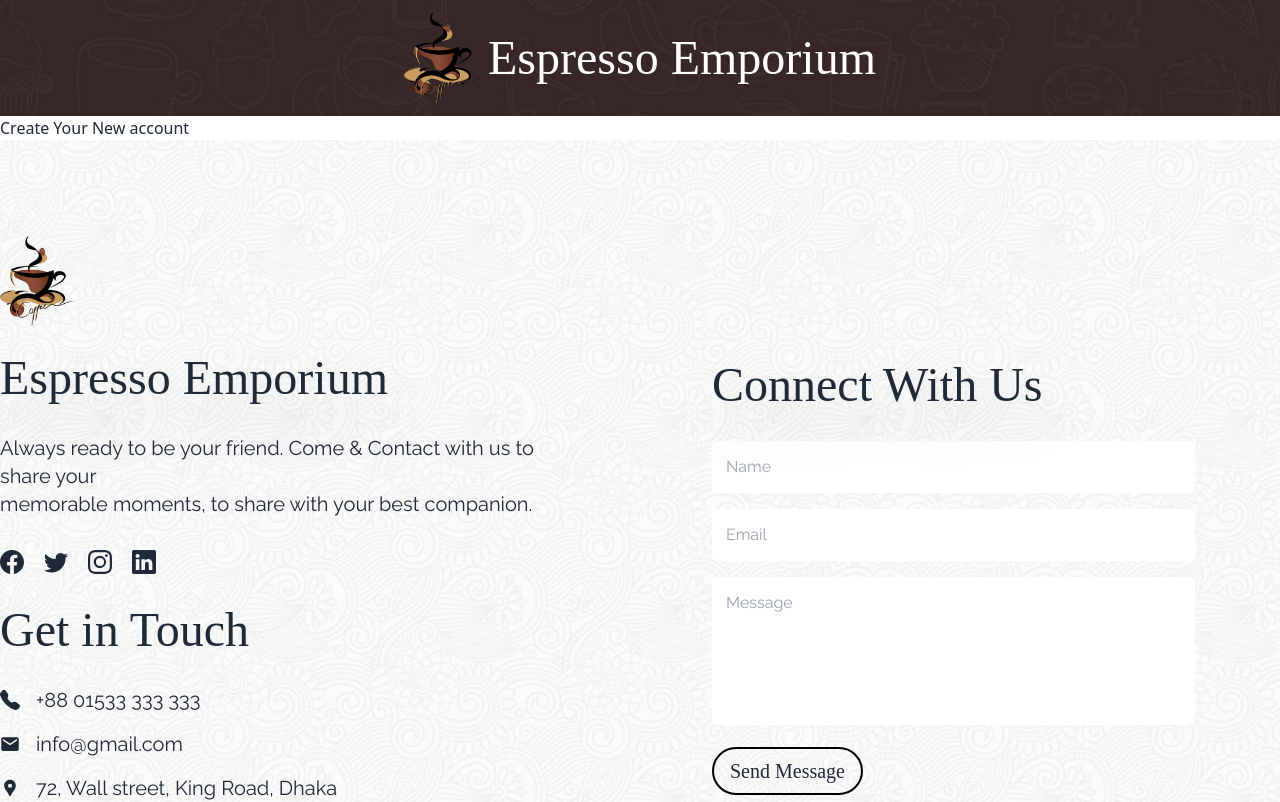
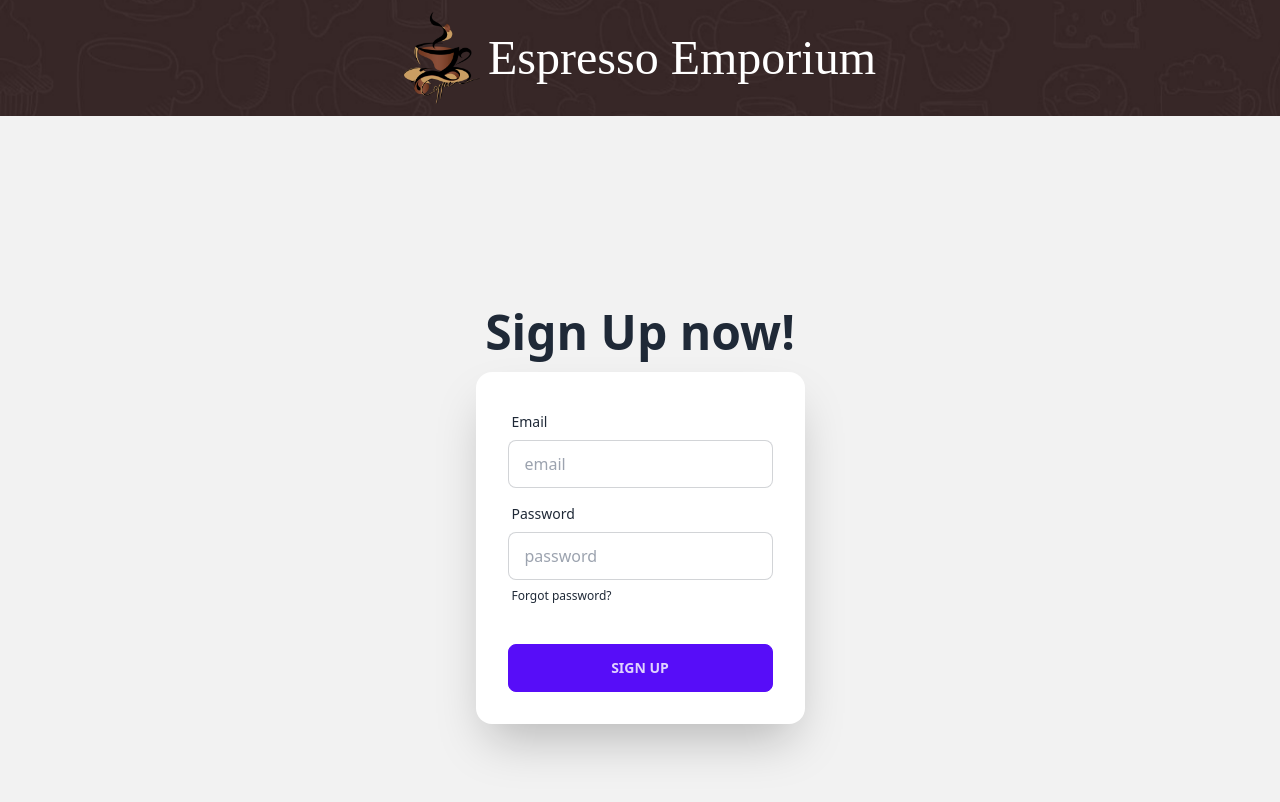
Before and after one commit to mashfikur/espresso-coffee-shop-client, a React (Vite) app: page /sign-up in a window 1280 px wide. Shown: the top 802 px of the page. Built offline with nearby package versions, Linux system fonts and the light colour scheme; no server answers; a web font is replaced by a local one.

Commit message:
user creation with email and firebase completed

```diff
--- a/src/Authentication/AuthProvider.jsx
+++ b/src/Authentication/AuthProvider.jsx
@@ -1,18 +1,31 @@
-import PropTypes from 'prop-types';
-import { createContext } from 'react';
+import PropTypes from "prop-types";
+import { createContext, useState } from "react";
+import auth from "../firebase/firebase.config";
+import { createUserWithEmailAndPassword } from "firebase/auth";
 
-export const AuthContext = createContext(null)
+export const AuthContext = createContext(null);
 
-const AuthProvider = ({children}) => {
-    return (
-        <AuthContext.Provider>
-            {children}
-        </AuthContext.Provider>
-    );
+const AuthProvider = ({ children }) => {
+  const [user, setUser] = useState(null);
+
+  const createUser = (email, password) => {
+    return createUserWithEmailAndPassword(auth, email, password);
+  };
+
+  const userInfo = {
+    user,
+    createUser
+  };
+
+  return (
+    <AuthContext.Provider value={userInfo}>
+        {children}
+    </AuthContext.Provider>
+  );
 };
 
 AuthProvider.propTypes = {
-    children:PropTypes.node,
+  children: PropTypes.node,
 };
 
 export default AuthProvider;
--- a/src/firebase/firebase.config.js
+++ b/src/firebase/firebase.config.js
@@ -0,0 +1,23 @@
+// Import the functions you need from the SDKs you need
+import { initializeApp } from "firebase/app";
+import { getAuth } from "firebase/auth";
+// TODO: Add SDKs for Firebase products that you want to use
+// https://firebase.google.com/docs/web/setup#available-libraries
+
+// Your web app's Firebase configuration
+const firebaseConfig = {
+  apiKey: import.meta.env.VITE_APIKEY,
+  authDomain: import.meta.env.VITE_AUTHDOMAIN,
+  projectId: import.meta.env.VITE_PROJECTID,
+  storageBucket: import.meta.env.VITE_STORAGEBUCKET,
+  messagingSenderId: import.meta.env.VITE_MESSAGINGSENDERID,
+  appId: import.meta.env.VITE_APPID,
+};
+
+// Initialize Firebase
+const app = initializeApp(firebaseConfig);
+
+// Initialize Firebase Authentication and get a reference to the service
+const auth = getAuth(app);
+
+export default auth;
--- a/src/main.jsx
+++ b/src/main.jsx
@@ -3,9 +3,12 @@ import ReactDOM from "react-dom/client";
 import "./index.css";
 import { RouterProvider } from "react-router-dom";
 import router from "./routes/Router.jsx";
+import AuthProvider from "./Authentication/AuthProvider";
 
 ReactDOM.createRoot(document.getElementById("root")).render(
   <React.StrictMode>
-    <RouterProvider router={router} />
+    <AuthProvider>
+      <RouterProvider router={router} />
+    </AuthProvider>
   </React.StrictMode>
 );
--- a/src/pages/SIgnIn.jsx
+++ b/src/pages/SIgnIn.jsx
@@ -1,7 +1,59 @@
 const SIgnIn = () => {
+  const handleSubmit = (e) => {
+    e.preventDefault();
+    const form = e.target;
+
+    const email = form.email.value;
+    const password = form.password.value;
+
+    console.log(email,password);
+  };
+
   return (
     <div>
-      <h3>Welcome to Sign in</h3>
+      <div className="hero min-h-screen bg-base-200">
+        <div className="hero-content flex-col ">
+          <div className="text-center lg:text-left">
+            <h1 className="text-5xl font-bold">Login now!</h1>
+          </div>
+          <div className="card flex-shrink-0 w-full max-w-sm shadow-2xl bg-base-100">
+            <form onSubmit={handleSubmit} className="card-body">
+              <div className="form-control">
+                <label className="label">
+                  <span className="label-text">Email</span>
+                </label>
+                <input
+                  type="email"
+                  placeholder="email"
+                  className="input input-bordered"
+                  required
+                  name="email"
+                />
+              </div>
+              <div className="form-control">
+                <label className="label">
+                  <span className="label-text">Password</span>
+                </label>
+                <input
+                  type="password"
+                  placeholder="password"
+                  className="input input-bordered"
+                  required
+                  name="password"
+                />
+                <label className="label">
+                  <a href="#" className="label-text-alt link link-hover">
+                    Forgot password?
+                  </a>
+                </label>
+              </div>
+              <div className="form-control mt-6">
+                <button className="btn btn-primary">Login</button>
+              </div>
+            </form>
+          </div>
+        </div>
+      </div>
     </div>
   );
 };
--- a/src/pages/SignUp.jsx
+++ b/src/pages/SignUp.jsx
@@ -1,11 +1,75 @@
-
+import { useContext } from "react";
+import { AuthContext } from "../Authentication/AuthProvider";
+import toast from "react-hot-toast";
 
 const SignUp = () => {
-    return (
-        <div>
-           <h3>Create Your New account</h3>
+  const { createUser } = useContext(AuthContext);
+
+  const handleSubmit = (e) => {
+    e.preventDefault();
+    const form = e.target;
+
+    const email = form.email.value;
+    const password = form.password.value;
+
+    // creating user
+    createUser(email, password)
+      .then((result) => {
+        console.log(result.user);
+        toast.success("User created Successfully");
+      })
+      .catch((error) => {
+        toast.error(error.code);
+      });
+  };
+
+  return (
+    <div>
+      <div className="hero min-h-screen bg-base-200">
+        <div className="hero-content flex-col ">
+          <div className="text-center lg:text-left">
+            <h1 className="text-5xl font-bold">Sign Up now!</h1>
+          </div>
+          <div className="card flex-shrink-0 w-full max-w-sm shadow-2xl bg-base-100">
+            <form onSubmit={handleSubmit} className="card-body">
+              <div className="form-control">
+                <label className="label">
+                  <span className="label-text">Email</span>
+                </label>
+                <input
+                  type="email"
+                  placeholder="email"
+                  className="input input-bordered"
+                  required
+                  name="email"
+                />
+              </div>
+              <div className="form-control">
+                <label className="label">
+                  <span className="label-text">Password</span>
+                </label>
+                <input
+                  type="password"
+                  placeholder="password"
+                  className="input input-bordered"
+                  required
+                  name="password"
+                />
+                <label className="label">
+                  <a href="#" className="label-text-alt link link-hover">
+                    Forgot password?
+                  </a>
+                </label>
+              </div>
+              <div className="form-control mt-6">
+                <button className="btn btn-primary">Sign Up</button>
+              </div>
+            </form>
+          </div>
         </div>
-    );
+      </div>
+    </div>
+  );
 };
 
 export default SignUp;
```
